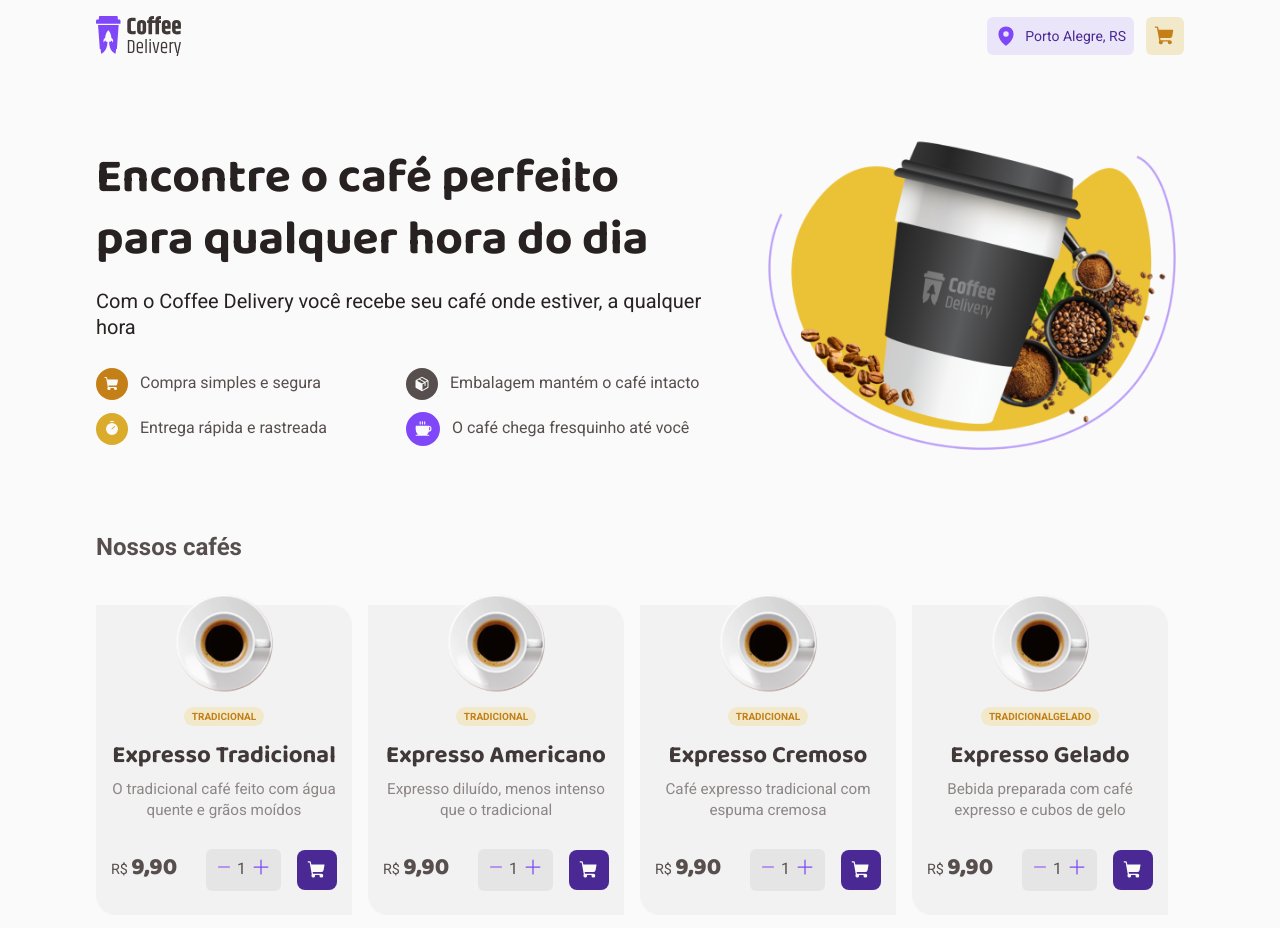
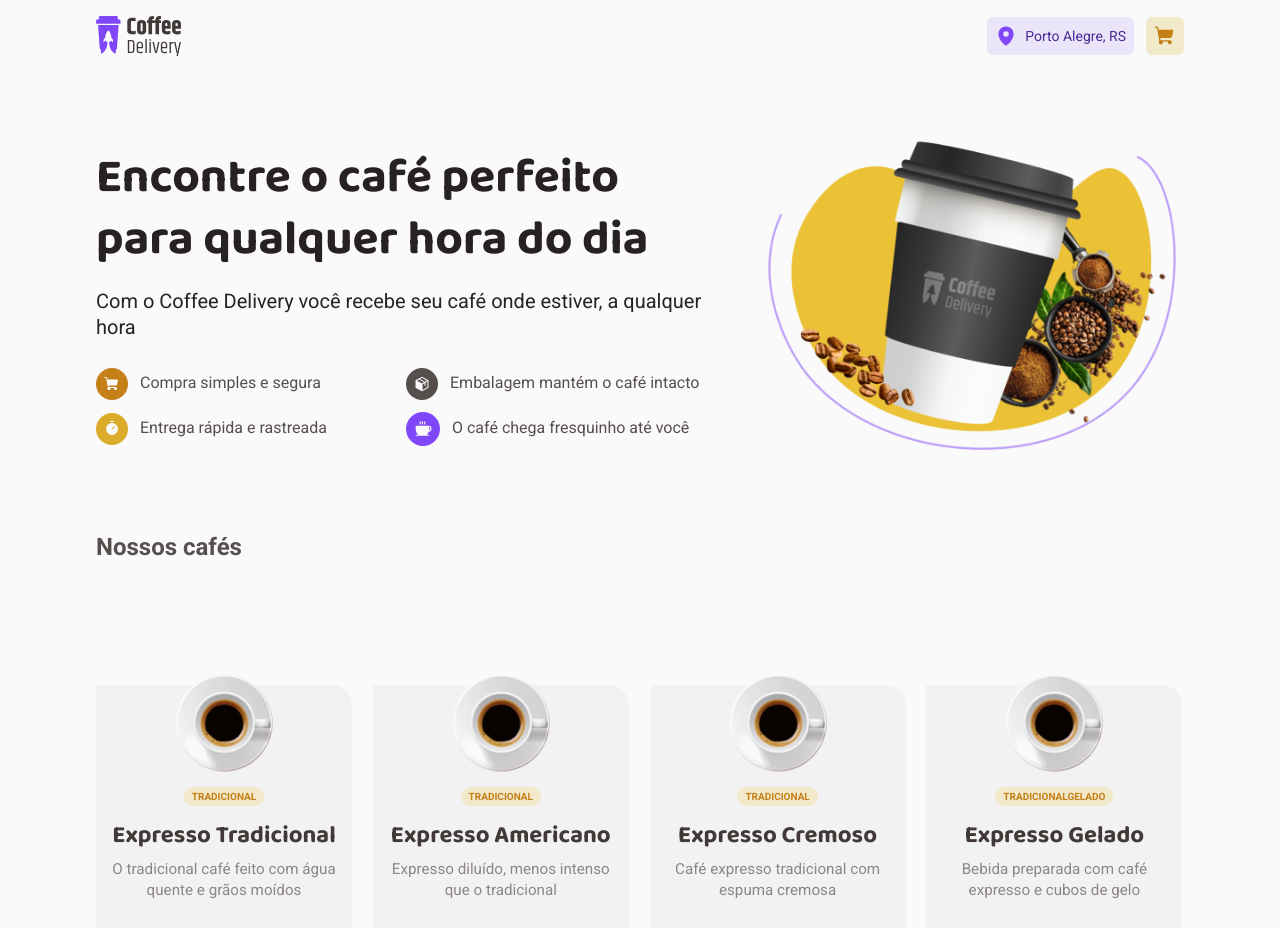
Before and after one commit to GabrielMatoss/CoffeeHouse, a React (Vite) app: page / in a window 1280 px wide. Shown: the top 928 px of the page. Built offline with nearby package versions, Linux system fonts and the light colour scheme.

Commit message:
refactor(coffeelist): refactoring css code and importing the CoffeeCard component

```diff
--- a/src/components/CoffeeList/index.tsx
+++ b/src/components/CoffeeList/index.tsx
@@ -1,4 +1,4 @@
-import { CoffeeCard } from "../CoffeeCard/index";
+import { CoffeeCard } from "../CoffeeCard";
 import { CoffeListStyles } from "./styles";
 
 
@@ -8,11 +8,9 @@ export function CoffeeList() {
       <div>
         <h2>Nossos cafés</h2>
       </div>
-
       <div className="CardContent">
         <CoffeeCard />
       </div>
-
     </CoffeListStyles>
   );
 }
--- a/src/components/CoffeeList/styles.ts
+++ b/src/components/CoffeeList/styles.ts
@@ -6,12 +6,13 @@ export const CoffeListStyles = styled.main`
   width: 100%;
 
   .CardContent {
+    margin-top: 5rem;
     width: 100%;
     display: flex;
     align-items: center;
-   // justify-content: center;
+    //justify-content: space-between;
     flex-wrap: wrap;
-    gap: 1rem;
+    gap: 1.3rem;
   }
 
 `;
```
